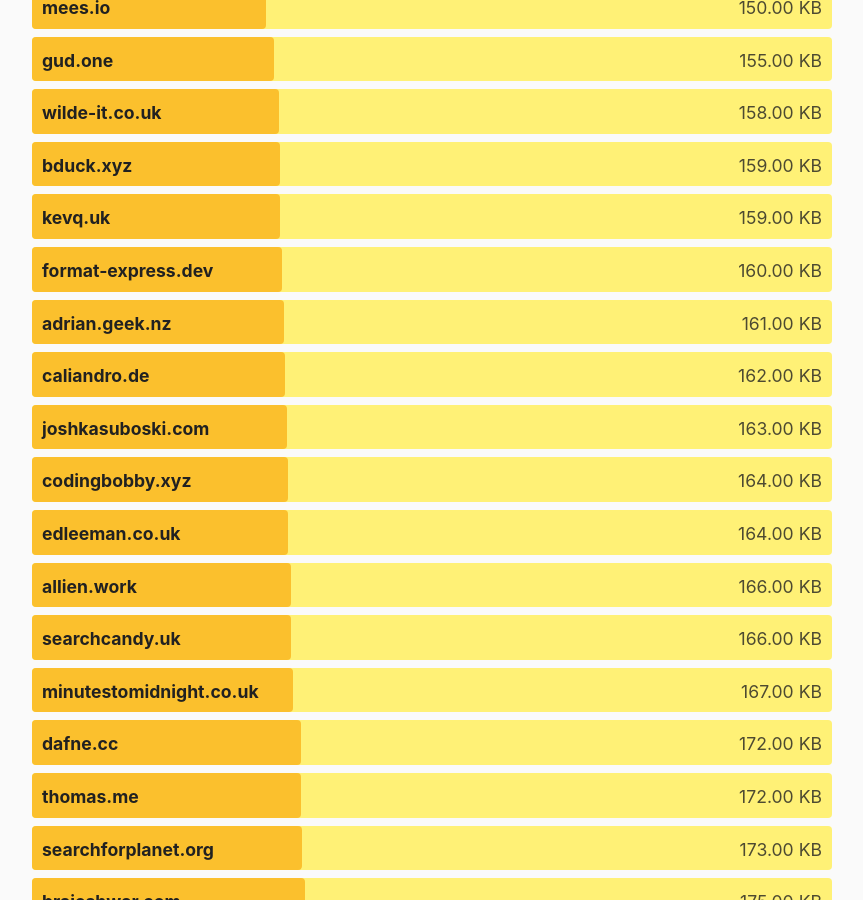
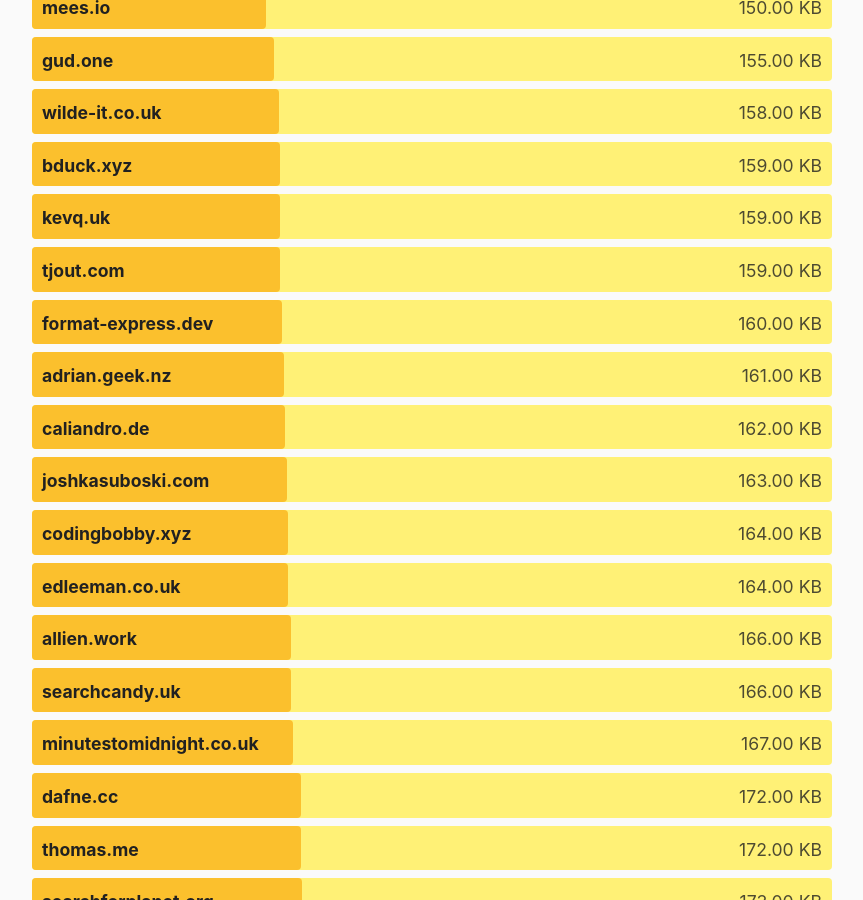
Before and after one commit to kevquirk/512kb.club, a Jekyll site: the page built from index.md, in a window 1280 px wide and 900 px high, scrolled down 13902 px. Shown: the whole window, without its empty margins (208-1071 px from the left). Built offline with Jekyll 4.4.1, drawn with Linux system fonts in a browser that asks for light colours.

Commit message:
Add tjout

```diff
--- a/_data/sites.yml
+++ b/_data/sites.yml
@@ -1613,6 +1613,11 @@
   size: 28.5
   last_checked: 2021-12-22
 
+- domain: tjout.com
+  url: https://tjout.com/
+  size: 159
+  last_checked: 2022-01-29
+
 - domain: topik.natenorthway.com
   url: http://topik.natenorthway.com/
   size: 211
```
